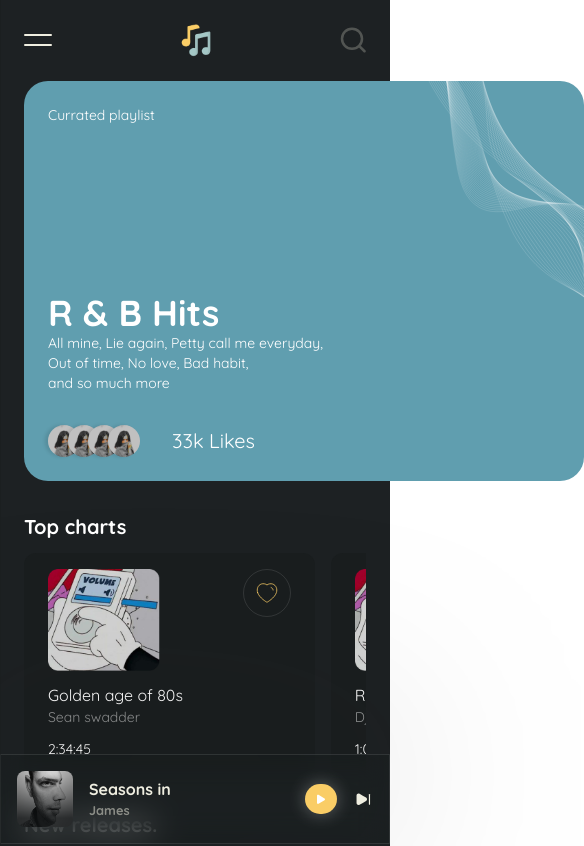
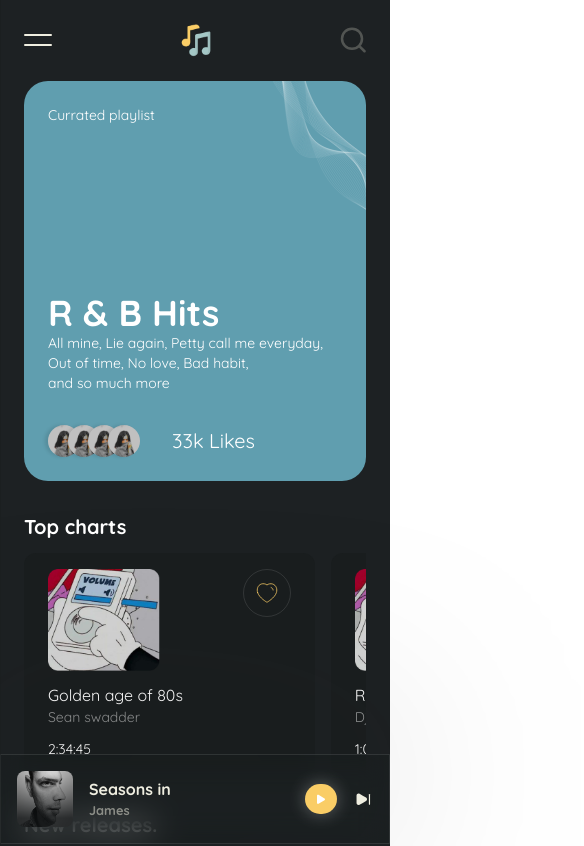
Before and after one commit to Superfly101/Musica, a Next.js app: page / in a window 390 px wide. Shown: the top 846 px of the page, 584 px wide, since content can reach past the window. Built offline with nearby package versions, Linux system fonts and the light colour scheme.

Commit message:
updating media queries

```diff
--- a/components/Home/HomePage.js
+++ b/components/Home/HomePage.js
@@ -5,7 +5,7 @@ const HomePage = () => {
   return (
     <>
       <section className="px-6 flex flex-col justify-between gap-8 lx:flex-row">
-        <div className="bg-blue flex justify-between rounded-3xl w-full h-[25rem] text-white relative overflow-hidden min-w-[35rem]">
+        <div className="bg-blue flex justify-between rounded-3xl w-full h-[25rem] text-white relative overflow-hidden md:min-w-[35rem]">
           <img
             className="absolute w-7/12 -top-2 rotate-12 left-[68%] -scale-x-100 md:hidden"
             src="/icons/spiral.svg"
```
